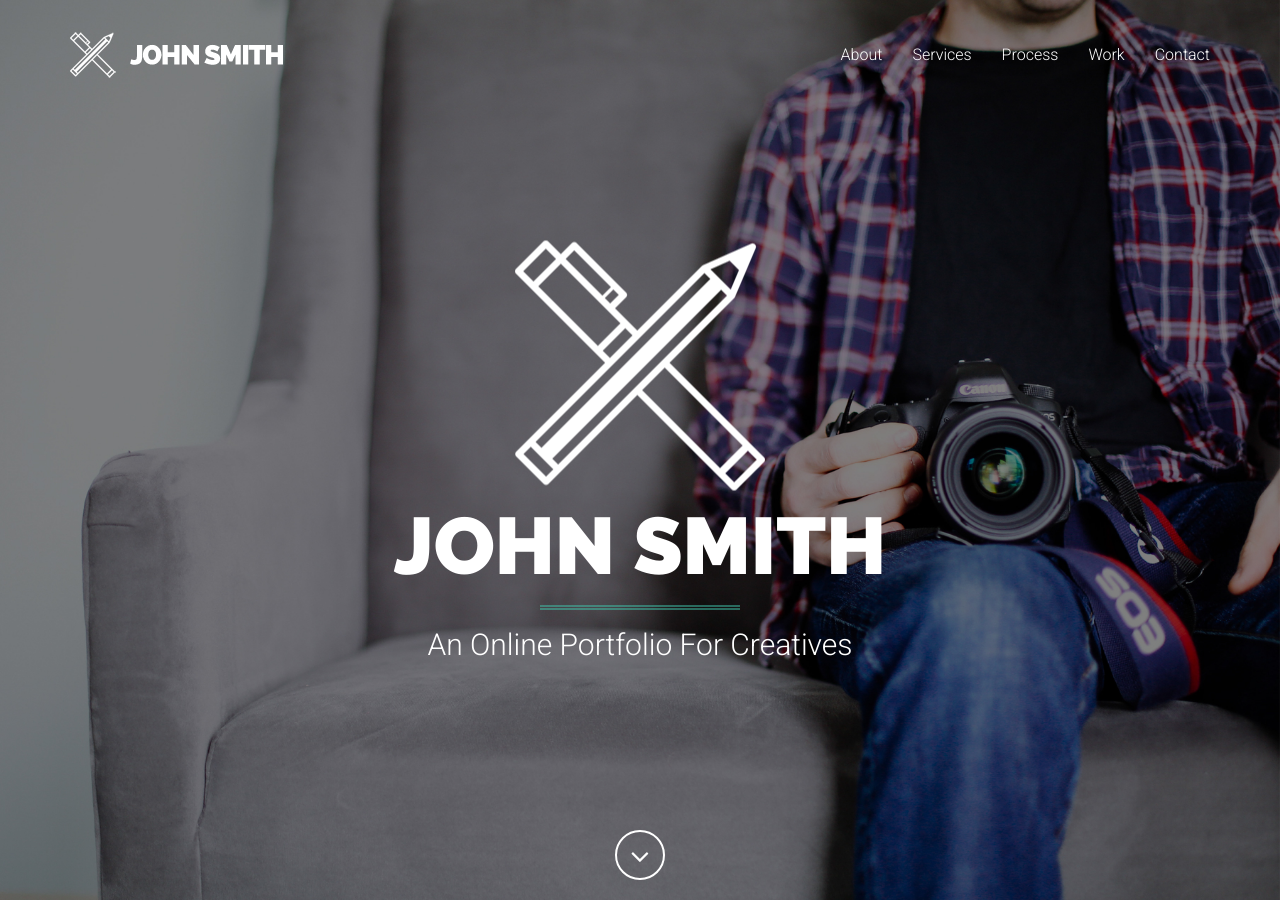
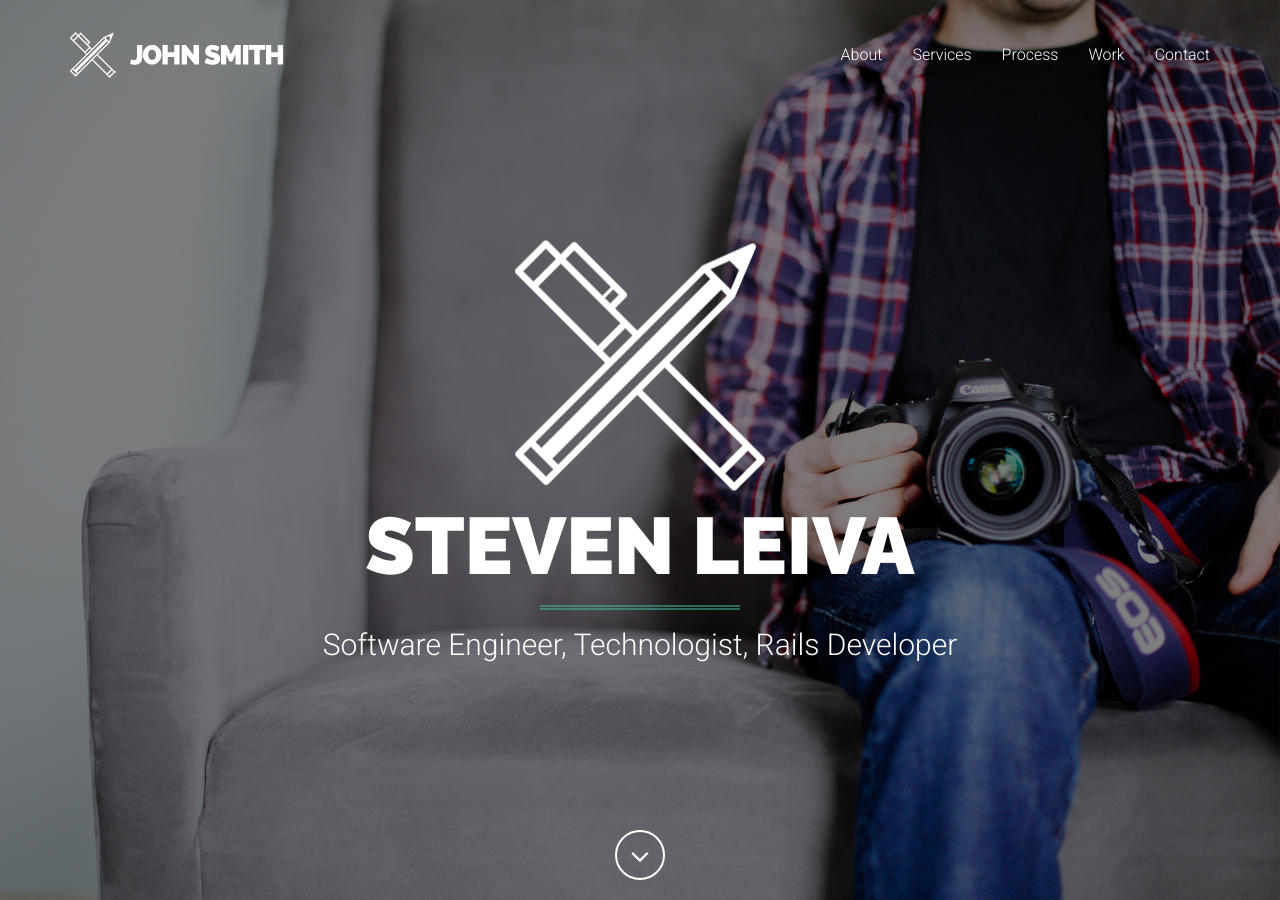
Before and after one commit to StevenXL/stevenxl.github.io, a Jekyll site: the page built from index.html, in a window 1280 px wide. Built offline with Jekyll 4.4.1, drawn with Linux system fonts in a browser that asks for light colours; Markdown is read by kramdown in place of the engine named in the settings.

Commit message:
Modify header with personal information.

```diff
--- a/index.html
+++ b/index.html
@@ -3,9 +3,10 @@
 <header style="background-image: url('assets/img/creative/bg-header.jpg');">
   <div class="intro-content">
     <img src="assets/img/creative/profile.png" class="img-responsive img-centered" alt="">
-    <div class="brand-name">John Smith</div>
+    <div class="brand-name">Steven Leiva</div>
     <hr class="colored">
-    <div class="brand-name-subtext">An Online Portfolio For Creatives</div>
+    <div class="brand-name-subtext">Software Engineer, Technologist, Rails
+      Developer</div>
   </div>
   <div class="scroll-down">
     <a class="btn page-scroll" href="#about"><i class="fa fa-angle-down fa-fw"></i></a>
```
